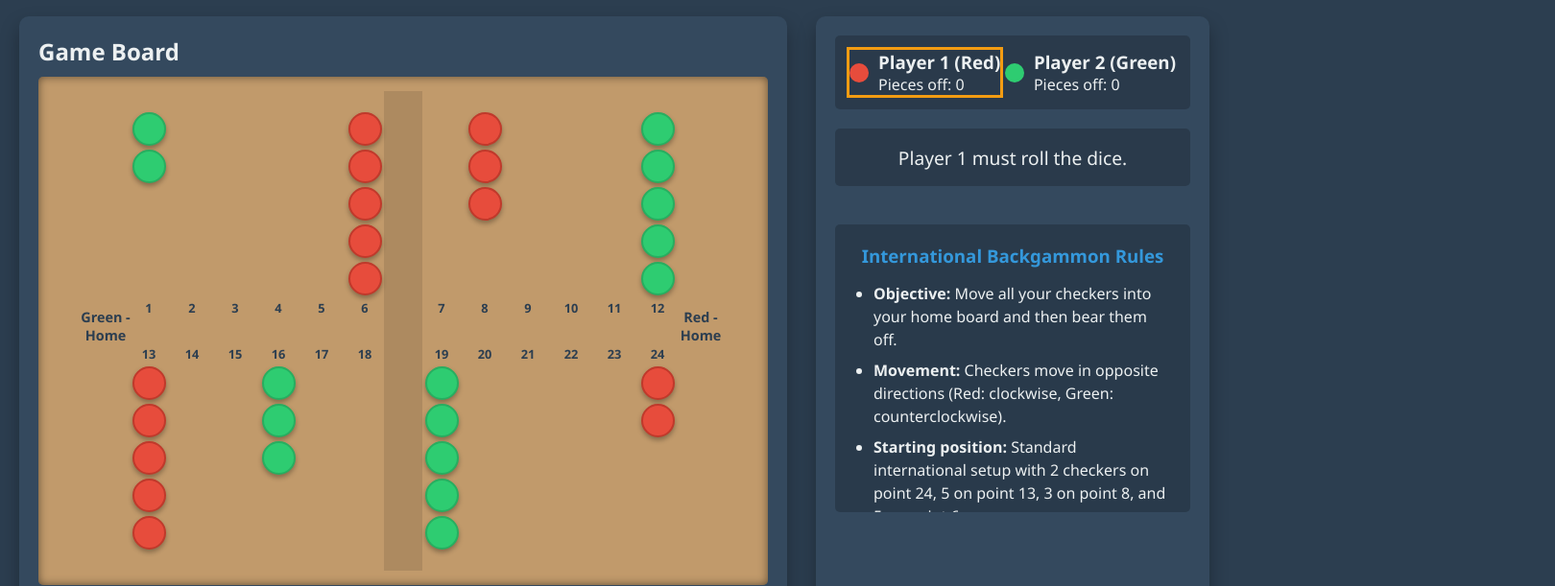
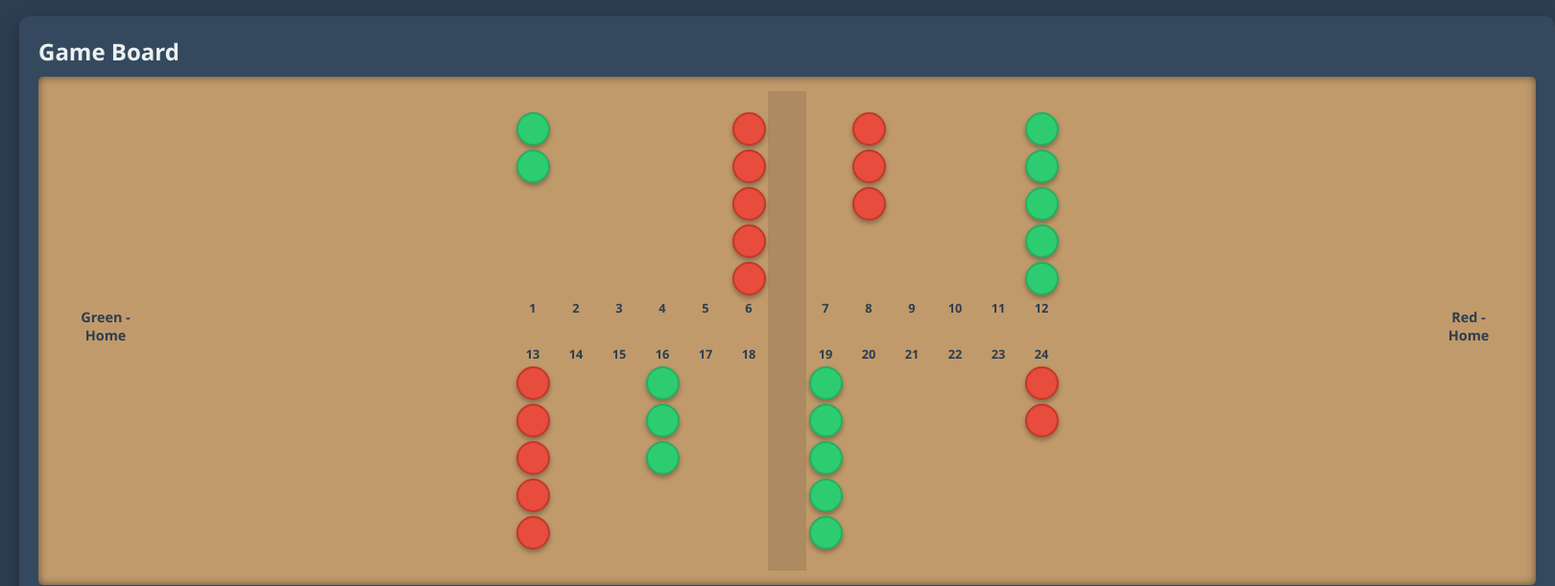
Before and after one commit to Danielzapirtan/table, a plain HTML site: page index.html in a window 1280 px wide. Shown: the part 127-738 px from the top of the page at 96% size, 1620 px wide, since content can reach past the window. Drawn offline with Linux system fonts and the light colour scheme.

Commit message:
Update index.html

```diff
--- a/index.html
+++ b/index.html
@@ -44,13 +44,13 @@
             flex-wrap: wrap;
             gap: 30px;
             justify-content: center;
-            max-width: 1600px;
+            max-width: 3200px;
             margin: 0 auto;
         }
 
         .game-board-section {
             flex: 1;
-            min-width: 800px;
+            min-width: 1600px;
             background-color: #34495e;
             border-radius: 10px;
             padding: 20px;
```
